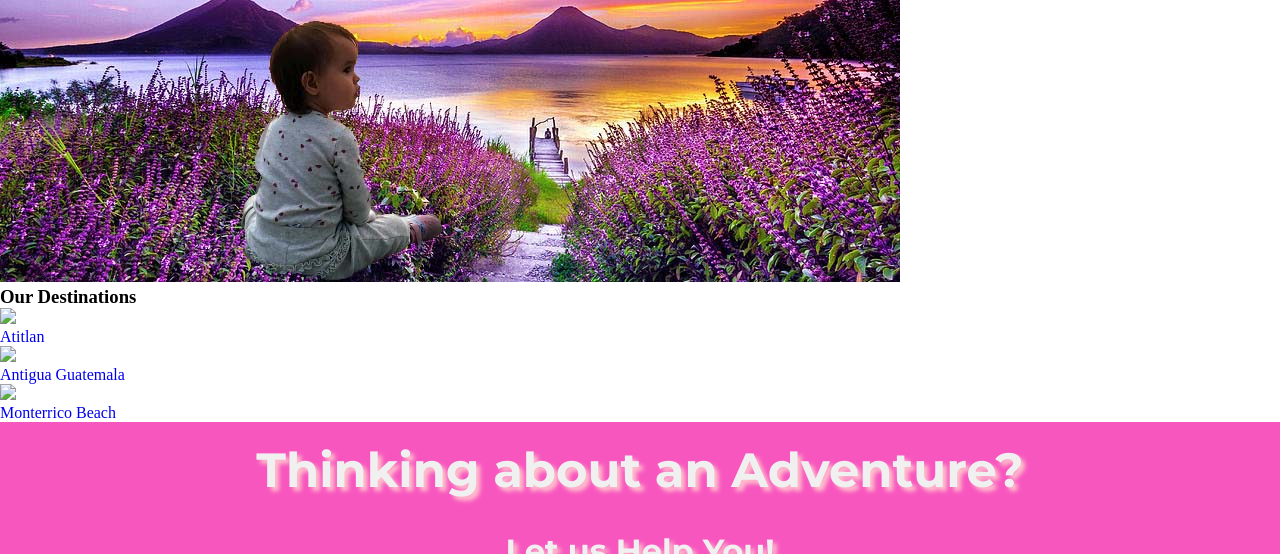
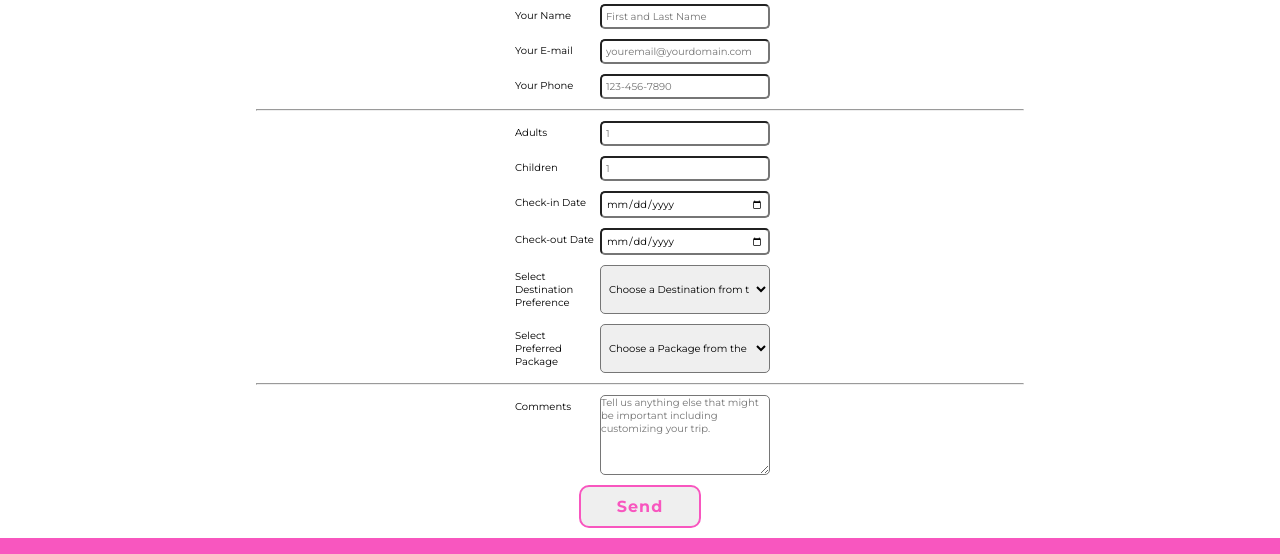
Before and after one commit to sugarmango/Guate-Maya, a plain HTML site: page Contact.html in a window 1280 px wide. Shown: the part 433-987 px from the top of the page. Drawn offline with Linux system fonts and the light colour scheme.

Commit message:
Finished basic tyling for destinations and form

```diff
--- a/CSS/antigua.css
+++ b/CSS/antigua.css
@@ -124,7 +124,7 @@ a.link {
     margin: 0;
   }
 
-  .antigua-hero img {
+  .a-hero img {
     width: 100%;
     height: auto;
   }
--- a/CSS/contact.css
+++ b/CSS/contact.css
@@ -32,7 +32,7 @@ header {
 h1#header {
 color: #f856bf;
 font-weight: bolder;
-font-size: 2em;
+font-size: 3em;
 font-family: 'Montserrat', sans-serif;
 display: flex;
 justify-content: center;
@@ -47,6 +47,8 @@ margin-bottom: 10px;
   height: auto;
   margin-left: 10px;
 }
+/* Nav- Big screens*/
+@media only screen and (min-width: 801px) {
   #navbar {
           width: 100%;
           background-color:#925db4;
@@ -77,7 +79,101 @@ margin-bottom: 10px;
           a {
               text-decoration: none;
             }
+          }
 
+       /* Nav- Small screens*/
+       @media only screen and (max-width: 800px) {
+        .nav-list {
+        list-style-type: none;
+        color:#fff
+        margin: 0;
+        padding: 0 2vw;
+        font-family: 'Montserrat', sans-serif;
+        font-weight: bold;
+        border-bottom: solid 1px rgb(233, 230, 230);
+        background-image: linear-gradient(to right bottom, #f856bf, #f856be, #925db4, #8036ad);
+    }
+
+        .nav-list a {
+        display: block;
+        padding: .8rem;
+        font-weight: 700;
+        font-family: 'Montserrat', sans-serif;
+        text-decoration: none;
+        text-align: center;
+        color: #f0f0f0;
+        text-shadow: 4px 4px 4px #b4a0c0;
+        padding: 1.5rem;
+        font-size: xx-large;
+                }
+
+        a {
+        text-decoration: none;
+
+        }
+
+    }
+
+/*Form*/
+section#form {
+  justify-content:center;
+  display:flex;
+}
+form {
+  width:60%;
+}
+div.elem-group {
+  display: flex;
+  justify-content:center;
+  margin: 10px 0px;
+}
+div.elem-group label {
+  font-size: 10px;
+  font-family: 'Montserrat', sans-serif;
+  width: 90px;
+  color: black;
+  padding: 5px;
+}
+div.elem-group input,div.elem-group select {
+  font-size: 10px;
+  font-family: 'Montserrat', sans-serif;
+  width: 170px;
+  border-radius: 5px;
+  padding: 4px;
+}
+div.elem-group textarea {
+  width: 170px;
+  font-family: 'Montserrat', sans-serif;
+  font-size: 10px;
+  border-radius: 5px;
+  padding 4px;
+  height: 80px;
+}
+button {
+  color: #f856bf;
+  font-weight:bolder;
+  border: 2px solid #f856bf;
+  border-radius: 10px;
+  padding: 10px 36px;
+  display: flex;
+  justify-content: center;
+  justify-self: center;
+  text-align: center;
+  font-family: 'Montserrat', sans-serif;
+  font-size: 16px;
+  letter-spacing: 1px;
+  cursor: pointer;
+  box-shadow: inset 0 0 0 0 #f29f05e1;
+  -webkit-transition: ease-out 0.4s;
+  -moz-transition: ease-out 0.4s;
+  transition: ease-out 0.4s;
+}
+
+button:hover {
+  box-shadow: inset 0 100px 0 0 #f29f05e1;
+}
+
+/*Contact*/
       #contact {
         display: flex;
         flex-direction: column;
--- a/Contact.html
+++ b/Contact.html
@@ -28,7 +28,7 @@
                 <a href="./index.html">HOME</a>
             </li>
             <li>
-                <a href="#destinations">DESTINATIONS</a>
+                <a href="./index.html">DESTINATIONS</a>
             </li>
             <li>
                 <a href="./Gallery.html">GALLERY</a>
@@ -39,37 +39,66 @@
         </ul>
     </nav>
    <!--Hero image-->
-   <section id="hero-section">
-    <div class="container">
-        <div class="hero-container">
-            <div class="osihero">
-                <img src="./images/Osi-Atitlan.jpg" alt="Little girl in Atitlan">
-            </div>
-        </div>
+<!--Form-->
+<h1 id="header">Contact and Booking</h1>
+<section id="form">
+<form action="reservation.php" method="post">
+    <div class="elem-group">
+      <label for="name">Your Name</label>
+      <input type="text" id="name" name="visitor_name" placeholder="First and Last Name" pattern=[A-Z\sa-z]{3,20} required>
     </div>
-</section>
-    <section id="destinations">
-        <h3>Our Destinations</h3>
-        <div class="destinations-grid">
-            <a href="./Atitlan.html" class="destinations-tile">
-                <figure>
-                    <img src="#"/>
-                    <figcaption>Atitlan</figcaption>
-                </figure>
-        </a>
-        <a href="./Antigua.html" class="destinations-tile">
-            <figure>
-                <img src="#"/>
-                <figcaption>Antigua Guatemala</figcaption>
-            </figure>
-        </a>
-    <a href="./Monterrico.html" class="destinations-tile">
-        <figure>
-            <img src="#"/>
-            <figcaption>Monterrico Beach</figcaption>
-        </figure>
-    </a>
-</div>
+    <div class="elem-group">
+      <label for="email">Your E-mail</label>
+      <input type="email" id="email" name="visitor_email" placeholder="youremail@yourdomain.com" required>
+    </div>
+    <div class="elem-group">
+      <label for="phone">Your Phone</label>
+      <input type="tel" id="phone" name="visitor_phone" placeholder="123-456-7890" pattern=(\d{3})-?\s?(\d{3})-?\s?(\d{4}) required>
+    </div>
+    <hr>
+    <div class="elem-group inlined">
+      <label for="adult">Adults</label>
+      <input type="number" id="adult" name="total_adults" placeholder="1" min="1" required>
+    </div>
+    <div class="elem-group inlined">
+      <label for="child">Children</label>
+      <input type="number" id="child" name="total_children" placeholder="1" min="0" required>
+    </div>
+    <div class="elem-group inlined">
+      <label for="checkin-date">Check-in Date</label>
+      <input type="date" id="checkin-date" name="checkin" required>
+    </div>
+    <div class="elem-group inlined">
+      <label for="checkout-date">Check-out Date</label>
+      <input type="date" id="checkout-date" name="checkout" required>
+    </div>
+    <div class="elem-group">
+      <label for="destination-selection">Select Destination Preference</label>
+      <select id="destination-selection" name="destination_preference" required>
+          <option value="">Choose a Destination from the List</option>
+          <option value="connecting">Antigua</option>
+          <option value="adjoining">Atitlan</option>
+          <option value="adjacent">Monterrico</option>
+      </select>
+    </div>
+    <div class="elem-group">
+    <label for="package-selection">Select Preferred Package</label>
+      <select id="package-selection" name="package_preference" required>
+          <option value="">Choose a Package from the List</option>
+          <option value="connecting">1</option>
+          <option value="adjoining">2</option>
+          <option value="adjacent">3</option>
+      </select>
+    </div>
+    <hr>
+    <div class="elem-group">
+      <label for="message">Comments</label>
+      <textarea id="message" name="visitor_message" placeholder="Tell us anything else that might be important including customizing your trip." required></textarea>
+    </div>
+    <div class="elem-group">
+        <button type="submit">Send</button>
+    </div>
+    </form>
 </section>
 <!--Contact Info-->
 <section id="contact">
```
Also changed, not shown: Antigua.html (+13 -13 lines), thanks.html (renamed from About.html, +1 -1 lines), images/casaantigua.jpg (added), images/santacata.jpg (added). Lines whose indentation alone changed are shown as unchanged.
